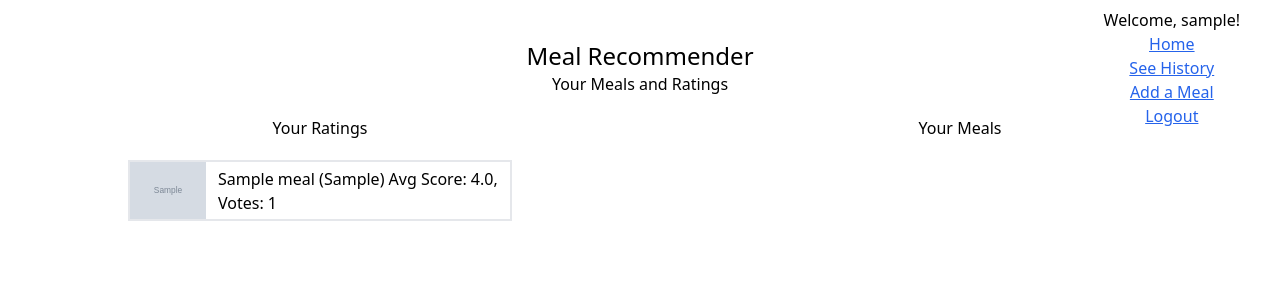
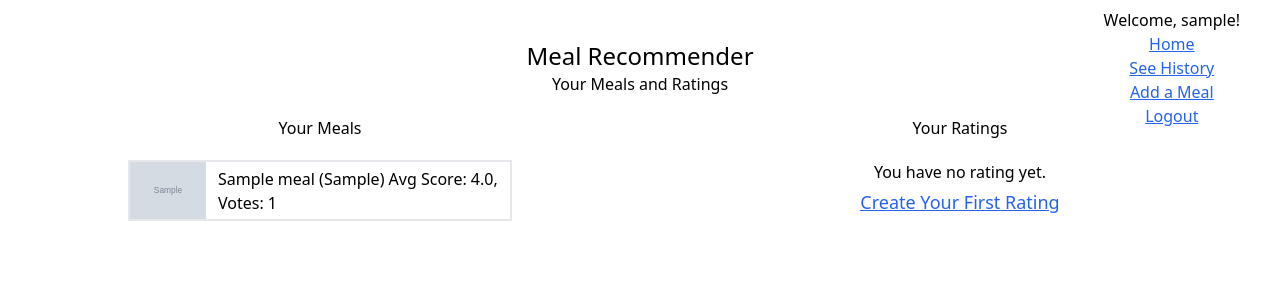
Before and after one commit to takeshi8989/MealRatingSite, a Django app: page /history/ in a window 1280 px wide. Shown: the top 300 px of the page. Run offline with Django 4.2, Linux system fonts and the light colour scheme; a user stored in the database is signed in; tables that the repository leaves empty hold one stand-in row (values such as "Sample post"); grey boxes marked "Sample" are stand-in pictures; some libraries are stand-ins or nearby versions.

Commit message:
put link for user without any ratings

```diff
--- a/meals/templates/meals/history.html
+++ b/meals/templates/meals/history.html
@@ -3,7 +3,7 @@
 <p class="text-center text-md">Your Meals and Ratings</p>
 <div class="flex mt-5">
     <div class="w-1/2">
-        <p class="text-center">Your Ratings</p>
+        <p class="text-center">Your Meals</p>
         {% for meal in meals %}
             <a href="/detail_{{ meal.id }}">
                 <div class="flex items-center w-3/5 mx-auto my-5 border-2">
@@ -12,9 +12,12 @@
                 </div>
             </a>
         {% endfor %}
+        {% if not meals %}
+            <p class="text-center underline text-blue-600 mt-5 text-lg"><a href="{% url 'add_meal' %}">Add Your Favorite Meal</a></p>
+        {% endif %}
     </div>
     <div class="w-1/2">
-        <p class="text-center">Your Meals</p>
+        <p class="text-center">Your Ratings</p>
         {% for rating in ratings %}
             <a href="/detail_{{ rating.meal.id }}">
                 <div class="flex items-center w-3/5 mx-auto my-5 border-2">
@@ -23,6 +26,10 @@
                 </div>
             </a>
         {% endfor %}
+        {% if not ratings %}
+            <p class="text-center mt-5">You have no rating yet.</p>
+            <p class="text-center underline text-blue-600 mt-1 text-lg"><a href="{% url 'detail' 1 %}">Create Your First Rating</a></p>
+        {% endif %}
     </div>
 </div>
 {% endblock %}
--- a/meals/views.py
+++ b/meals/views.py
@@ -26,14 +26,15 @@ def category(request, tags, sortBy):
         if not selectedTags[i].__eq__('Recommended'):
             if selectedTags[i] in tagList:
                 mealList = mealList | Tag.objects.get(tagName=selectedTags[i]).meal_set.all()
-    if 'Recommended' in tags:
-        user = request.user
+    user = request.user
+    if 'Recommended' in tags and user.is_authenticated:
         favorite = user.ratings.filter(rating__gte=4).order_by('?').first()
-        theMeal = favorite.meal
-        similarUser = MealRating.objects.filter(meal=favorite.meal).filter(reviewer__isnull=False).exclude(reviewer=user).order_by('?').first().reviewer
-        recommend = similarUser.ratings.filter(rating__gte=4).exclude(meal=theMeal)
-        for re in recommend:
-            mealList = mealList | Meal.objects.filter(id=re.meal.id)
+        if favorite is not None:
+            theMeal = favorite.meal
+            similarUser = MealRating.objects.filter(meal=favorite.meal).filter(reviewer__isnull=False).exclude(reviewer=user).order_by('?').first().reviewer
+            recommend = similarUser.ratings.filter(rating__gte=4).exclude(meal=theMeal)
+            for re in recommend:
+                mealList = mealList | Meal.objects.filter(id=re.meal.id)
 
     mealList = mealList.distinct()
     if sortBy == 'date':
@@ -54,6 +55,7 @@ def category(request, tags, sortBy):
         user = authenticate(username=name, password=pw)
         if user:
             login(request,user)
+            return redirect('home', tags='+Vegetarian+Spicy+Healthy+Seafood+Morning+Afternoon+Evening+Recommended+', sortBy='date')
     return render(request, 'meals/category.html', context=categoryCxt)
 
 
@@ -72,12 +74,14 @@ def detail(request, mealId):
         if user.is_authenticated:
             user.ratings.add(newRating)
             newRating.reviewer = user
+        return redirect('home', tags='+Vegetarian+Spicy+Healthy+Seafood+Morning+Afternoon+Evening+Recommended+', sortBy='date')
     elif request.method == 'POST' and 'loginBtn' in request.POST:
         name = request.POST['username']
         pw = request.POST['password']
         user = authenticate(username=name, password=pw)
         if user:
             login(request,user)
+            return redirect('home', tags='+Vegetarian+Spicy+Healthy+Seafood+Morning+Afternoon+Evening+Recommended+', sortBy='date')
     return render(request, 'meals/detail.html', context={'meal': meal})
 
 def log_out(request):
```
